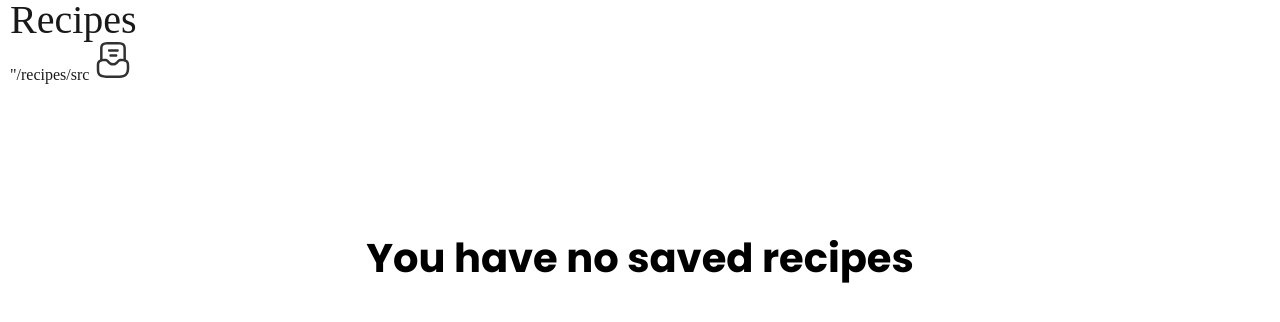
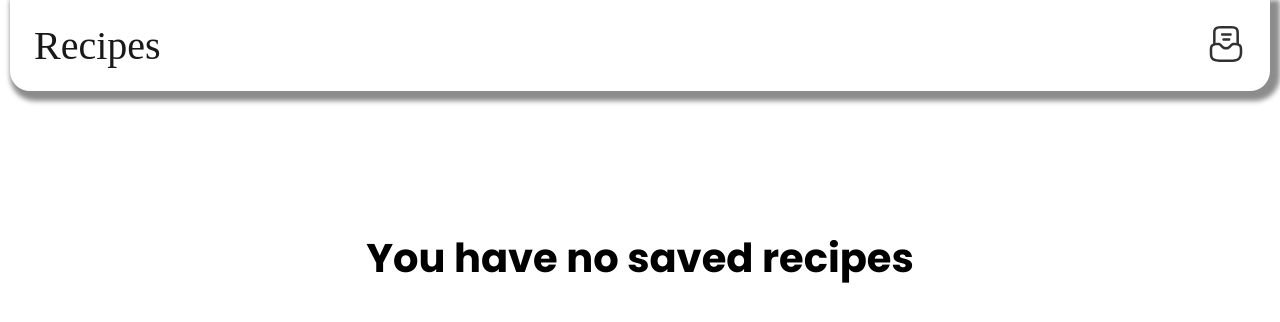
Before and after one commit to Gleb45-bg/recipes, a plain HTML site: page src/saved.html in a window 1280 px wide. Drawn offline with Linux system fonts and the light colour scheme; a web font is replaced by a local one.

Commit message:
links fix

```diff
--- a/src/saved.html
+++ b/src/saved.html
@@ -13,14 +13,14 @@
 <body>
     <header>
         <div class="container">
-          <div class"/recipes/srcder-content">
-            <a href="/src/index.html" class="logo-button">
+          <div class="header-content">
+            <a href="/recipes/index.html" class="logo-button">
               <strong class="logo">Recipes</strong>
             </a>
             <div class="tag-area">
 
-            </div>"/recipes/src
-            <a href="/src/saved.html">
+            </div>
+            <a href="/recipes/src/saved.html">
               <svg width="40" height="40" viewBox="0 0 24 24" fill="none" xmlns="http://www.w3.org/2000/svg">
                 <path d="M16 22.75H8C2.25 22.75 2.25 19.7 2.25 17V16C2.25 13.77 2.25 11.25 7 11.25C8.19 11.25 8.63 11.54 9.25 12C9.28 12.03 9.32 12.05 9.35 12.09L10.37 13.17C11.23 14.08 12.79 14.08 13.65 13.17L14.67 12.09C14.7 12.06 14.73 12.03 14.77 12C15.39 11.53 15.83 11.25 17.02 11.25C21.77 11.25 21.77 13.77 21.77 16V17C21.75 20.82 19.82 22.75 16 22.75ZM7 12.75C3.75 12.75 3.75 13.77 3.75 16V17C3.75 19.74 3.75 21.25 8 21.25H16C18.98 21.25 20.25 19.98 20.25 17V16C20.25 13.77 20.25 12.75 17 12.75C16.28 12.75 16.13 12.84 15.7 13.16L14.73 14.19C14.01 14.95 13.04 15.37 12 15.37C10.96 15.37 9.99 14.95 9.27 14.19L8.3 13.16C7.87 12.84 7.72 12.75 7 12.75Z" fill="#1B1B1B"/>
                 <path d="M19 12.75C18.59 12.75 18.25 12.41 18.25 12V6C18.25 3.77 18.25 2.75 15 2.75H9C5.75 2.75 5.75 3.77 5.75 6V12C5.75 12.41 5.41 12.75 5 12.75C4.59 12.75 4.25 12.41 4.25 12V6C4.25 3.77 4.25 1.25 9 1.25H15C19.75 1.25 19.75 3.77 19.75 6V12C19.75 12.41 19.41 12.75 19 12.75Z" fill="#1B1B1B"/>
```
Also changed, not shown: index.html (+1 -1 lines), src/productinfo.html (+1 -1 lines).
